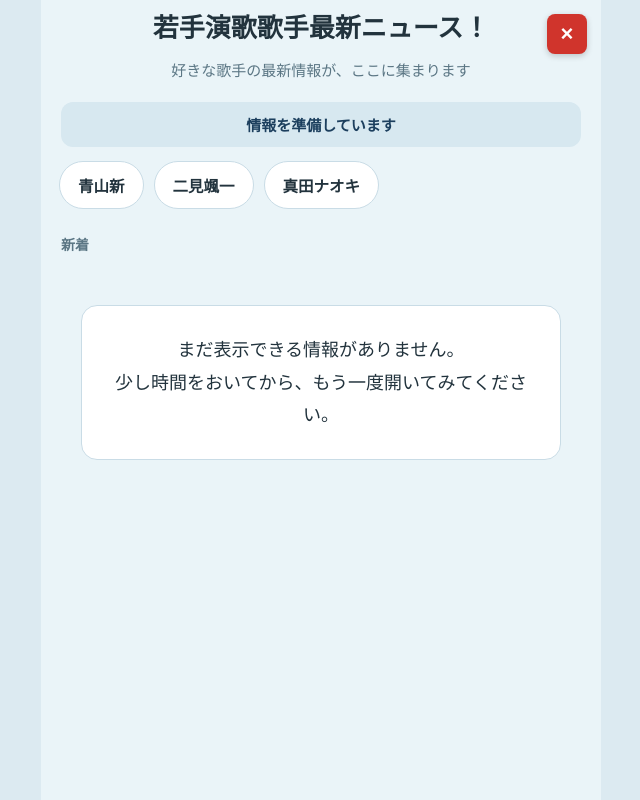
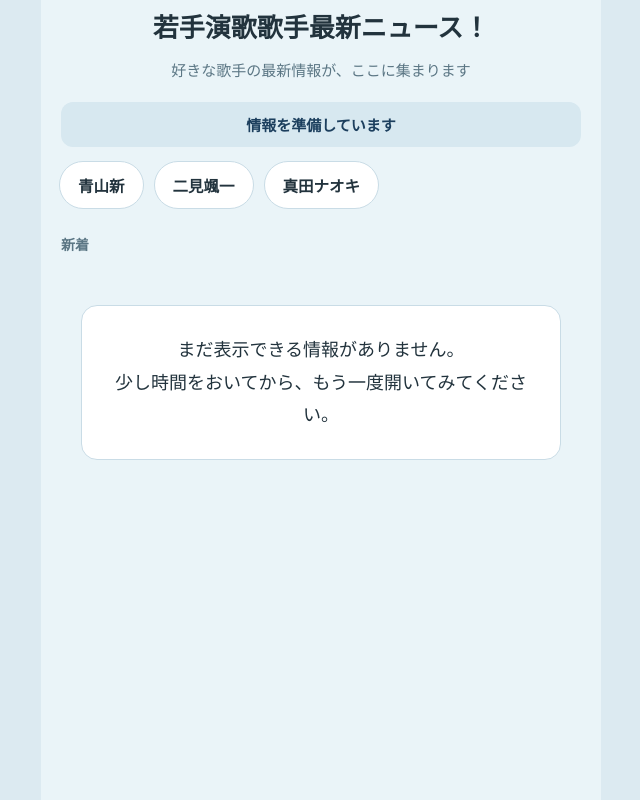
Before and after one commit to summerstreet247-hue/enka-news-app, a plain HTML site: page index.html in a window 1280 px wide. Shown: the whole page, without its empty margins (319-959 px from the left). Drawn offline with Linux system fonts and the light colour scheme.

Commit message:
remove: 閉じるボタンを削除
iOSのSafari/ホーム画面アプリでは、Web技術からアプリを閉じることが
仕様上できないため、機能しないボタンを残さないよう削除した。

```diff
--- a/app.js
+++ b/app.js
@@ -208,13 +208,6 @@ async function refreshWithFeedback() {
 // --- 「最終更新」をタップしても再取得できるようにする ---
 document.getElementById("updated-bar").addEventListener("click", refreshWithFeedback);
 
-// --- 右上の閉じるボタン ---
-document.getElementById("close-btn").addEventListener("click", () => {
-  // ブラウザの安全上の制約で、必ず閉じられるとは限らない
-  // （特にiPhone/iPadのSafariでは、ウェブページ側から閉じることが許可されていないことが多い）。
-  window.close();
-});
-
 // --- 下に引っ張って更新（プルリフレッシュ） ---
 (function setupPullToRefresh() {
   let startY = null;
--- a/index.html
+++ b/index.html
@@ -17,8 +17,6 @@
 </head>
 <body>
   <div class="app" id="app">
-    <button id="close-btn" class="close-btn" aria-label="アプリを閉じる">×</button>
-
     <div id="pull-indicator" class="pull-indicator"><span class="spinner"></span><span class="pull-label">引っ張って更新</span></div>
 
     <header class="app-header">
--- a/styles.css
+++ b/styles.css
@@ -65,25 +65,6 @@ html, body {
   background: var(--bg);
   position: relative;
 }
-
-.close-btn {
-  position: absolute;
-  top: max(env(safe-area-inset-top, 14px), 14px);
-  right: 14px;
-  z-index: 10;
-  width: 40px;
-  height: 40px;
-  border-radius: 8px;
-  background: #d0342c;
-  color: #ffffff;
-  border: none;
-  font-size: 22px;
-  line-height: 1;
-  font-weight: 700;
-  font-family: inherit;
-  box-shadow: 0 2px 6px rgba(0,0,0,0.2);
-}
-.close-btn:active { background: #b32a23; }
 
 /* Pull-to-refresh indicator */
 .pull-indicator {
```
